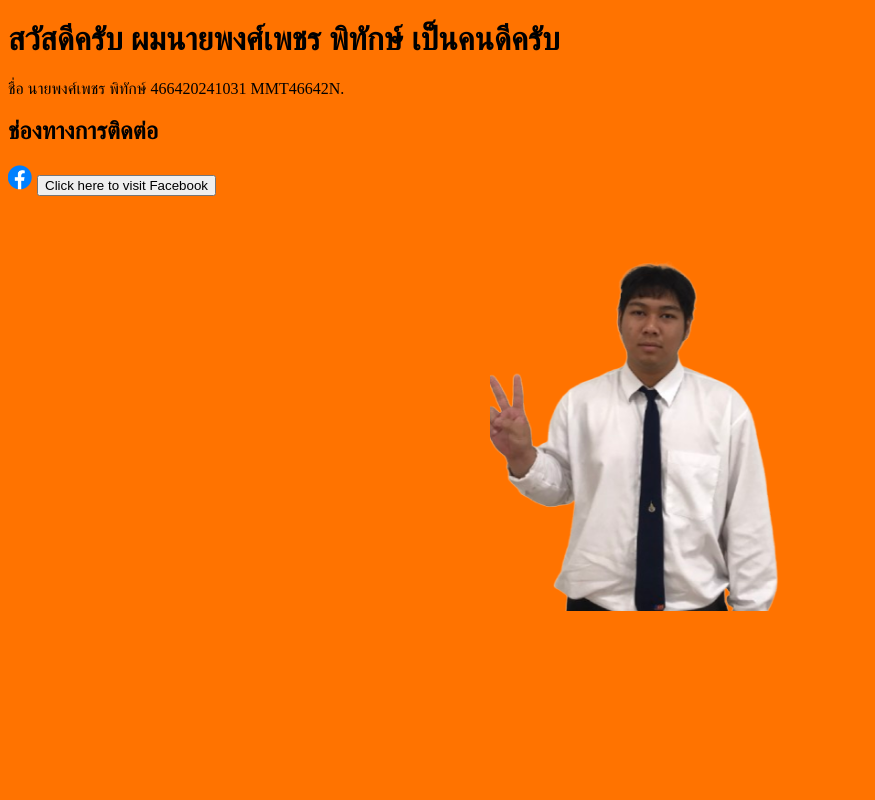
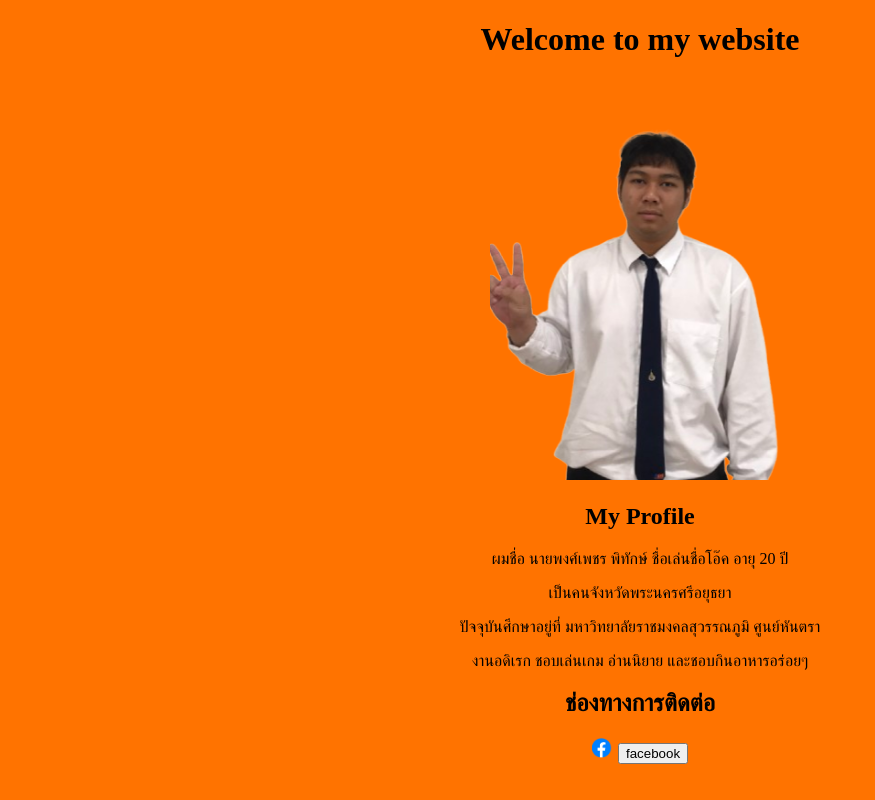
Before and after one commit to 031pongpet/profile, a plain HTML site: page index.html in a window 1280 px wide. Shown: the whole page, without its empty margins (0-875 px from the left). Drawn offline with Linux system fonts and the light colour scheme.

Commit message:
Add files via upload

```diff
--- a/index.html
+++ b/index.html
@@ -7,20 +7,25 @@
 
 <body style="background-color:#ff7300;">
 
-<h1>สวัสดีครับ ผมนายพงศ์เพชร พิทักษ์ เป็นคนดีครับ</h1>
+	<center><h1>Welcome to my website</h1>
 
-<p>ชื่อ นายพงศ์เพชร พิทักษ์ 466420241031 MMT46642N.</p>
-
-<h2>ช่องทางการติดต่อ</h2>
-
-<p>
-	<img src="facebook.png"alt="Eamxple Image" style="width: 25px; height:auto;">
-	<a href="https://www.facebook.com/ooKkunG" target="_blank">
-		<button>Click here to visit Facebook</button>
-	</a>
-   </p>
 
 <center><img src="IMG_3081-removebg-preview.png"alt="Eamxple Image" style="width: 300px; height:auto;">
 
+	<center><h2>My Profile</h2>
+		<p>ผมชื่อ นายพงศ์เพชร พิทักษ์ ชื่อเล่นชื่อโอ๊ค อายุ 20 ปี </p>
+		<p>เป็นคนจังหวัดพระนครศรีอยุธยา</p>
+		<p>ปัจจุบันศึกษาอยู่ที่ มหาวิทยาลัยราชมงคลสุวรรณภูมิ ศูนย์หันตรา</p>
+		<p>งานอดิเรก ชอบเล่นเกม อ่านนิยาย และชอบกินอาหารอร่อยๆ</p>
+		<p></p>
+		<p></p>
+		</center>
+
+		<center><h2>ช่องทางการติดต่อ</h2></center>
+
+		<center><h2><img src="facebook.png" alt="Trulli" width="20" height="20">
+		<a href="https://www.facebook.com/ooKkunG" target="_back">
+		<button>facebook</button>
+		</a></h2></center>
 </body>
 </html>
```
